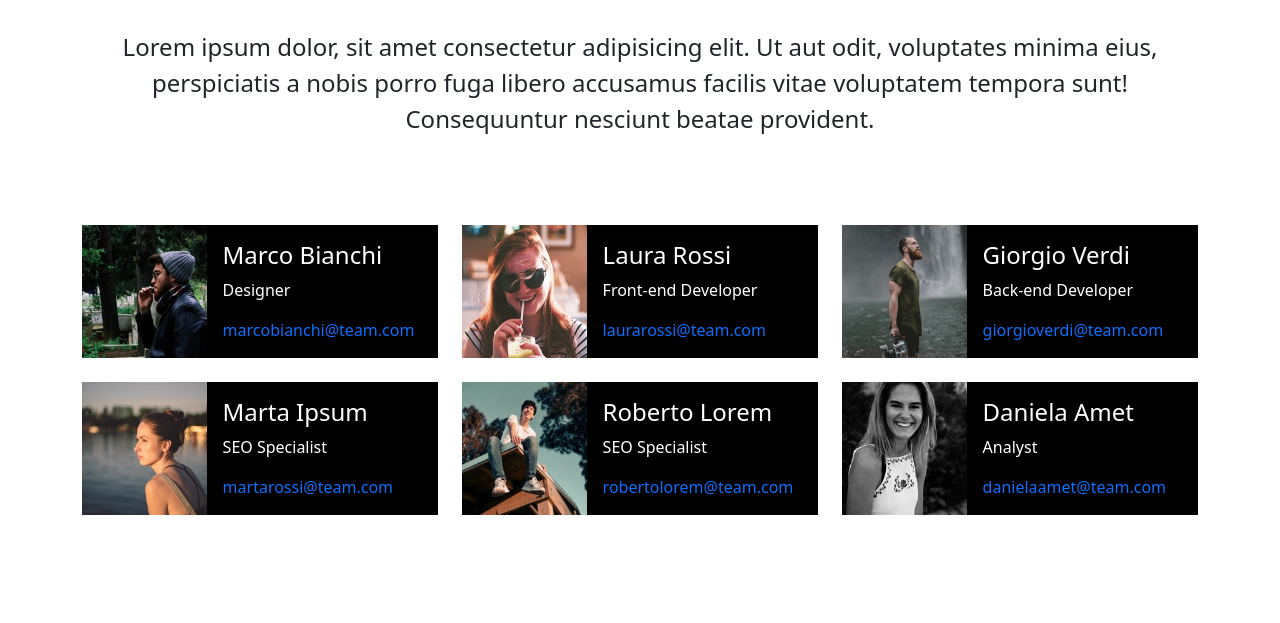
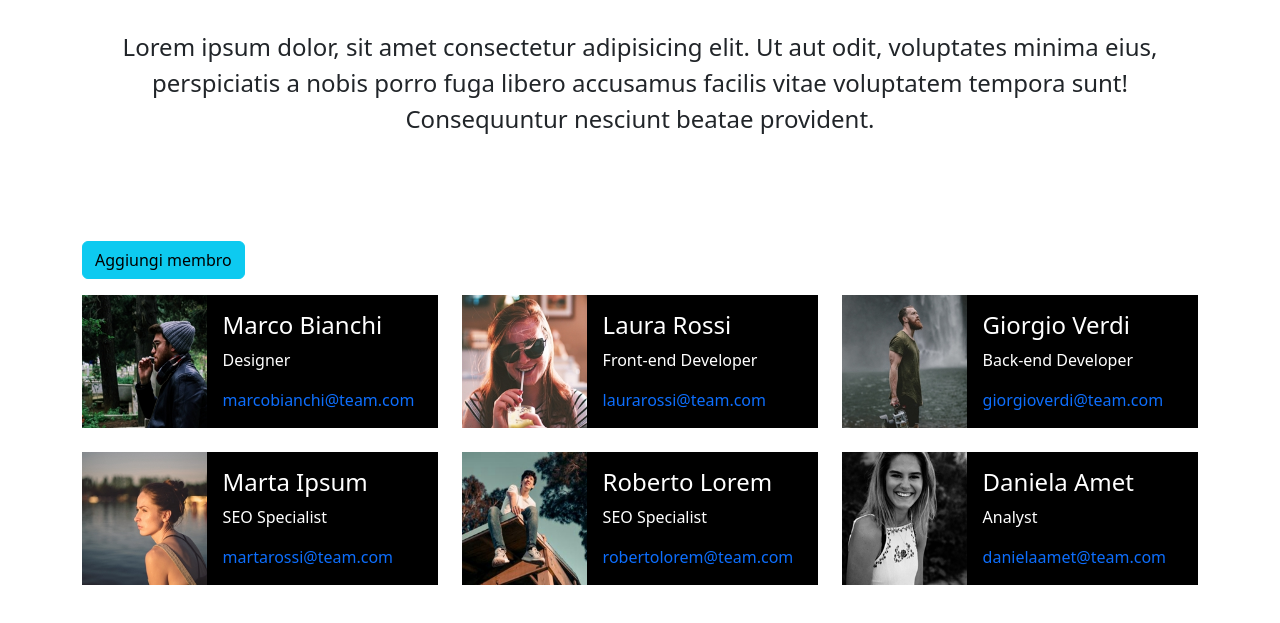
Before and after one commit to HikariNM/js-our-team, a plain HTML site: page index.html in a window 1280 px wide. Shown: the part 147-770 px from the top of the page. Drawn offline with nearby package versions, Linux system fonts and the light colour scheme.

Commit message:
add button con prompt

```diff
--- a/index.html
+++ b/index.html
@@ -19,6 +19,7 @@
         </header>
 
         <main>
+            <button type="button" id="addBtn" class="btn btn-info my-3">Aggiungi membro</button>
             <div id="cardContainer" class="row gy-4 text-white">
                 <!-- <div class="col-lg-4">
                     <div id="card" class="bg-black d-flex">
--- a/js/script.js
+++ b/js/script.js
@@ -37,31 +37,73 @@ const teamMembers = [
   }
 ];
 
-let card = '';
 
-for (let i = 0; i < teamMembers.length; i++) {
-  const teamMember = teamMembers[i];
+/****************************ESERCIZO*************************** */
 
-  const {name, role, email, img} = teamMember;
+// card = document.getElementById('cardContainer');
+// let cardMember = '';
 
-  card += generateCard(name, role, email, img)
+// for (let i = 0; i < teamMembers.length; i++) {
+//   const teamMember = teamMembers[i];
 
-}
+//   const {name, role, email, img} = teamMember;
 
-cardDetail = document.getElementById('cardContainer');
-cardDetail.innerHTML = card;
+//   cardMember += generateCard(name, role, email, img)
 
-function generateCard(name, role, email, img){
+// }
 
-  return `<div class="col-lg-4">
-  <div id="card" class="bg-black d-flex">
-      <img id="cardImg" src="${img}" alt="${name}">
-      <div class="card-body p-3">
-          <h4 id="name">${name}</h4>
-          <p id="role">${role}</p>
-          <a id="email" class="text-decoration-none" href="mailto:${email}">${email}</a>
-      </div>
-  </div>
-</div>`
+// card.innerHTML = cardMember;
 
-}
+// function generateCard(name, role, email, img){
+
+//   return `<div class="col-lg-4">
+//   <div id="card" class="bg-black d-flex">
+//       <img id="cardImg" src="${img}" alt="${name}">
+//       <div class="card-body p-3">
+//           <h4 id="name">${name}</h4>
+//           <p id="role">${role}</p>
+//           <a id="email" class="text-decoration-none" href="mailto:${email}">${email}</a>
+//       </div>
+//   </div>
+// </div>`
+
+// }
+
+/******************VERSIONE MIGLIORATA CON ADD MEMBER***************** */
+
+generateCard();
+
+function generateCard(){
+  cardHtml = document.getElementById('cardContainer');
+  let cardsList = '';
+
+  for (let i = 0; i < teamMembers.length; i++) {
+    const teamMember = teamMembers[i];
+
+    const card = `<div class="col-lg-4">
+    <div id="card" class="bg-black d-flex">
+    <img id="cardImg" src="${teamMember.img}" alt="${teamMember.name}">
+    <div class="card-body p-3">
+    <h4 id="name">${teamMember.name}</h4>
+    <p id="role">${teamMember.role}</p>
+    <a id="email" class="text-decoration-none" href="mailto:${teamMember.email}">${teamMember.email}</a>
+    </div>
+    </div>
+    </div>`;
+
+     cardsList += card;
+
+  }
+  cardHtml.innerHTML = cardsList;
+
+};
+
+document.getElementById('addBtn').addEventListener('click', function(){
+  teamMembers.push({
+    name: prompt('Inserisci il nome'),
+    role: prompt('Inserisci il ruolo'),
+    email: prompt('Inserisci un indirizzo email valido'),
+    img: prompt('Inserisci il URL di un immagine')
+  });
+  generateCard()
+})
```
